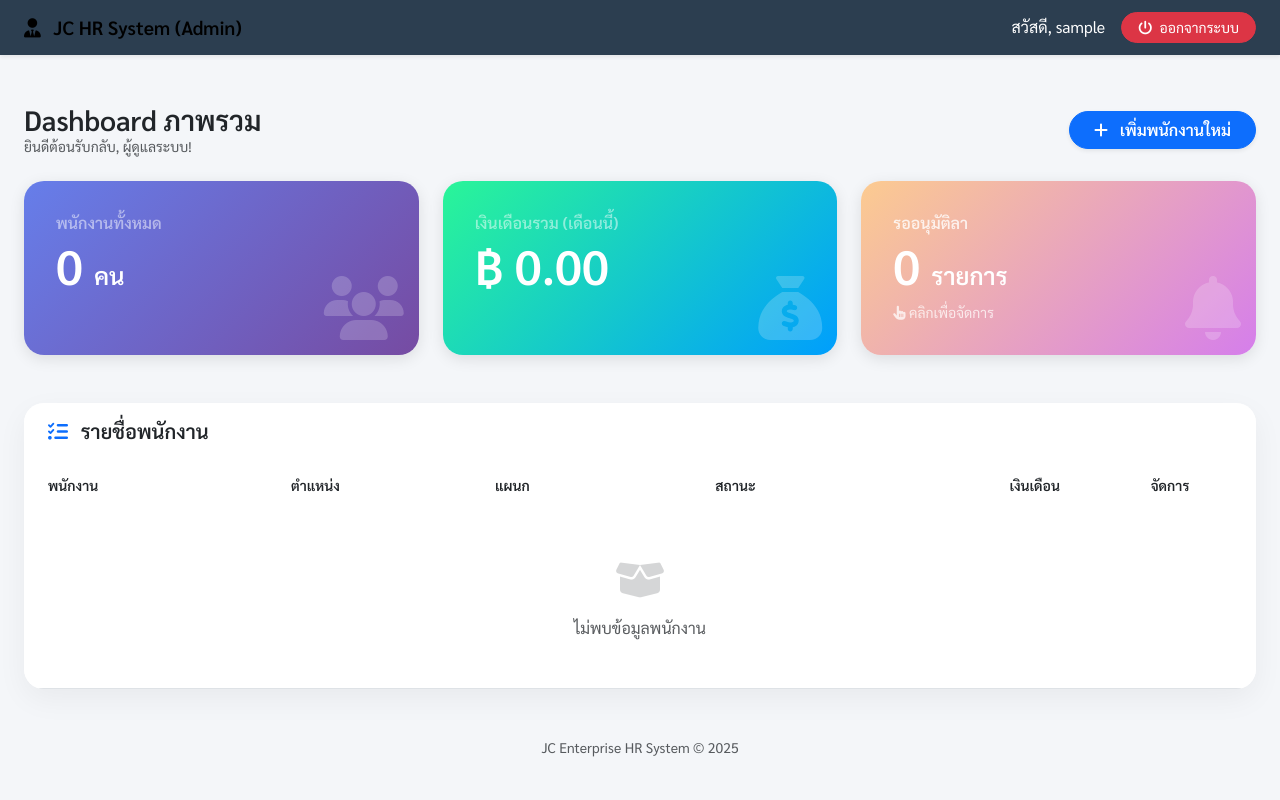
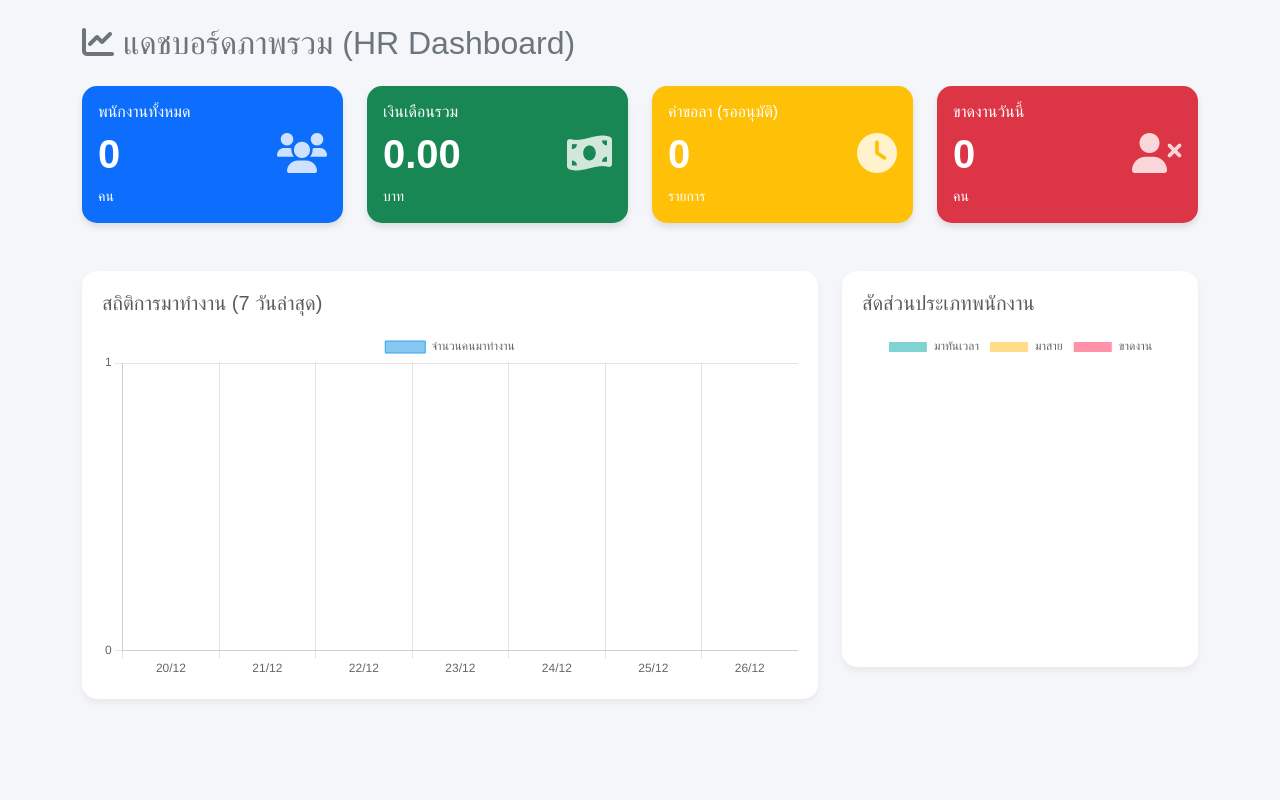
Before and after one commit to JC-Need/django-hr-system, a Django app: page / in a window 1280 px wide. Run offline with Django 5.2, Linux system fonts and the light colour scheme; the visitor is signed in with stand-in values (Sample User, id 1); data that the repository does not hold is empty.

Commit message:
เพิ่มระบบ Dashboard และปุ่มลงเวลา

```diff
--- a/employees/templates/employees/dashboard.html
+++ b/employees/templates/employees/dashboard.html
@@ -1,185 +1,217 @@
-{% extends 'employees/base_dashboard.html' %}
+<!DOCTYPE html>
+<html lang="th">
+<head>
+    <meta charset="UTF-8">
+    <meta name="viewport" content="width=device-width, initial-scale=1.0">
+    <title>HR Dashboard</title>
+    <link href="https://cdn.jsdelivr.net/npm/bootstrap@5.3.0/dist/css/bootstrap.min.css" rel="stylesheet">
+    <link rel="stylesheet" href="https://cdnjs.cloudflare.com/ajax/libs/font-awesome/6.0.0/css/all.min.css">
 
-{% block content %}
-<style>
-    /* การ์ดสถิติ (ไล่สีสวยๆ + มีเงานูนๆ) */
-    .stat-card {
-        border: none;
-        border-radius: 20px;
-        color: white;
-        position: relative;
-        overflow: hidden;
-        transition: transform 0.3s ease, box-shadow 0.3s ease;
-        box-shadow: 0 4px 15px rgba(0,0,0,0.1);
-    }
-    .stat-card:hover {
-        transform: translateY(-5px);
-        box-shadow: 0 10px 25px rgba(0,0,0,0.2);
-    }
+    <style>
+        body { background-color: #f4f6f9; font-family: 'Sarabun', sans-serif; }
+        .card { border: none; border-radius: 15px; box-shadow: 0 4px 6px rgba(0,0,0,0.1); transition: transform 0.2s; }
+        .card:hover { transform: translateY(-5px); }
+        .icon-box { font-size: 2.5rem; opacity: 0.8; }
+        .chart-container { background: white; padding: 20px; border-radius: 15px; box-shadow: 0 4px 6px rgba(0,0,0,0.05); }
+    </style>
+</head>
+<body>
 
-    /* สีไล่ระดับ (Gradient Colors) */
-    .bg-gradient-primary { background: linear-gradient(135deg, #667eea 0%, #764ba2 100%); }
-    .bg-gradient-success { background: linear-gradient(135deg, #2af598 0%, #009efd 100%); }
-    .bg-gradient-warning { background: linear-gradient(135deg, #fccb90 0%, #d57eeb 100%); }
-
-    /* ไอคอนจางๆ ด้านหลังการ์ด */
-    .card-icon-bg {
-        position: absolute;
-        right: 15px;
-        bottom: 15px;
-        font-size: 4rem;
-        opacity: 0.2;
-        color: white;
-    }
-
-    /* ตารางสวยงาม */
-    .card-table {
-        border: none;
-        border-radius: 20px;
-        box-shadow: 0 10px 30px rgba(0,0,0,0.05);
-    }
-    .table-hover tbody tr:hover {
-        background-color: #f8f9ff;
-    }
-
-    /* รูปโปรไฟล์วงกลม */
-    .avatar-circle {
-        width: 45px;
-        height: 45px;
-        border-radius: 50%;
-        object-fit: cover;
-        border: 2px solid #fff;
-        box-shadow: 0 2px 5px rgba(0,0,0,0.1);
-    }
-    .avatar-placeholder {
-        width: 45px;
-        height: 45px;
-        background-color: #e9ecef;
-        color: #adb5bd;
-        border-radius: 50%;
-        display: flex;
-        align-items: center;
-        justify-content: center;
-        font-size: 1.2rem;
-    }
-</style>
-
-<div class="container-fluid py-4 px-4">
-
-    <div class="d-flex align-items-center justify-content-between mb-4">
-        <div>
-            <h3 class="fw-bold text-dark mb-0">Dashboard ภาพรวม</h3>
-            <p class="text-muted small mb-0">ยินดีต้อนรับกลับ, ผู้ดูแลระบบ!</p>
-        </div>
-        <a href="/admin/employees/employee/add/" target="_blank" class="btn btn-primary rounded-pill px-4 shadow-sm fw-bold">
-            <i class="fa-solid fa-plus me-2"></i> เพิ่มพนักงานใหม่
-        </a>
-    </div>
+<div class="container py-4">
+    <h2 class="mb-4 text-secondary"><i class="fas fa-chart-line"></i> แดชบอร์ดภาพรวม (HR Dashboard)</h2>
 
     <div class="row g-4 mb-5">
-        <div class="col-xl-4 col-md-6">
-            <div class="card stat-card bg-gradient-primary h-100 p-3">
-                <div class="card-body position-relative z-1">
-                    <h6 class="text-white-50 text-uppercase fw-bold mb-1">พนักงานทั้งหมด</h6>
-                    <h2 class="display-5 fw-bold mb-0">{{ total_employees }} <span class="fs-4">คน</span></h2>
+        <div class="col-md-3">
+            <div class="card text-white bg-primary h-100">
+                <div class="card-body d-flex justify-content-between align-items-center">
+                    <div>
+                        <h6 class="card-title">พนักงานทั้งหมด</h6>
+                        <h2 class="display-6 fw-bold">{{ total_employees }}</h2> <p class="card-text small">คน</p>
+                    </div>
+                    <div class="icon-box"><i class="fas fa-users"></i></div>
                 </div>
-                <i class="fa-solid fa-users card-icon-bg"></i>
             </div>
         </div>
 
-        <div class="col-xl-4 col-md-6">
-            <div class="card stat-card bg-gradient-success h-100 p-3">
-                <div class="card-body position-relative z-1">
-                    <h6 class="text-white-50 text-uppercase fw-bold mb-1">เงินเดือนรวม (เดือนนี้)</h6>
-                    <h2 class="display-5 fw-bold mb-0">฿ {{ total_salary }}</h2>
+        <div class="col-md-3">
+            <div class="card text-white bg-success h-100">
+                <div class="card-body d-flex justify-content-between align-items-center">
+                    <div>
+                        <h6 class="card-title">เงินเดือนรวม</h6>
+                        <h2 class="display-6 fw-bold">{{ total_salary }}</h2> <p class="card-text small">บาท</p>
+                    </div>
+                    <div class="icon-box"><i class="fas fa-money-bill-wave"></i></div>
                 </div>
-                <i class="fa-solid fa-sack-dollar card-icon-bg"></i>
             </div>
         </div>
 
-        <div class="col-xl-4 col-md-6">
-            <a href="{% url 'leave_approval' %}" class="text-decoration-none">
-                <div class="card stat-card bg-gradient-warning h-100 p-3">
-                    <div class="card-body position-relative z-1">
-                        <h6 class="text-white text-uppercase fw-bold mb-1" style="opacity: 0.8;">รออนุมัติลา</h6>
-                        <h2 class="display-5 fw-bold text-white mb-0">{{ pending_leaves.count }} <span class="fs-4">รายการ</span></h2>
-                        <div class="mt-2 text-white small opacity-75">
-                            <i class="fa-solid fa-hand-pointer"></i> คลิกเพื่อจัดการ
-                        </div>
+        <div class="col-md-3">
+            <div class="card text-white bg-warning h-100">
+                <div class="card-body d-flex justify-content-between align-items-center">
+                    <div>
+                        <h6 class="card-title">คำขอลา (รออนุมัติ)</h6>
+                        <h2 class="display-6 fw-bold">{{ pending_leaves }}</h2> <p class="card-text small">รายการ</p>
                     </div>
-                    <i class="fa-solid fa-bell card-icon-bg"></i>
+                    <div class="icon-box"><i class="fas fa-clock"></i></div>
                 </div>
-            </a>
+            </div>
+        </div>
+
+        <div class="col-md-3">
+            <div class="card text-white bg-danger h-100">
+                <div class="card-body d-flex justify-content-between align-items-center">
+                    <div>
+                        <h6 class="card-title">ขาดงานวันนี้</h6>
+                        <h2 class="display-6 fw-bold">{{ absent_today }}</h2> <p class="card-text small">คน</p>
+                    </div>
+                    <div class="icon-box"><i class="fas fa-user-times"></i></div>
+                </div>
+            </div>
         </div>
     </div>
 
-    <div class="card card-table overflow-hidden">
-        <div class="card-header bg-white py-3 border-0 ps-4">
-            <h5 class="mb-0 fw-bold text-dark"><i class="fa-solid fa-list-check me-2 text-primary"></i> รายชื่อพนักงาน</h5>
+    <div class="row g-4">
+        <div class="col-md-8">
+            <div class="chart-container">
+                <h5 class="text-muted mb-3">สถิติการมาทำงาน (7 วันล่าสุด)</h5>
+                <canvas id="barChart"></canvas>
+            </div>
         </div>
-        <div class="card-body p-0">
-            <div class="table-responsive">
-                <table class="table table-hover align-middle mb-0">
-                    <thead class="bg-light text-secondary small text-uppercase">
-                        <tr>
-                            <th class="ps-4 py-3 border-0">พนักงาน</th>
-                            <th class="py-3 border-0">ตำแหน่ง</th>
-                            <th class="py-3 border-0">แผนก</th>
-                            <th class="py-3 border-0 text-center">สถานะ</th>
-                            <th class="py-3 border-0 text-end pe-4">เงินเดือน</th>
-                            <th class="py-3 border-0 text-center">จัดการ</th>
-                        </tr>
-                    </thead>
-                    <tbody>
-                        {% for emp in employees %}
-                        <tr>
-                            <td class="ps-4 py-3">
-                                <div class="d-flex align-items-center">
-                                    <div class="me-3">
-                                        {% if emp.image %}
-                                            <img src="{{ emp.image.url }}" class="avatar-circle">
-                                        {% else %}
-                                            <div class="avatar-placeholder shadow-sm">
-                                                <i class="fa-solid fa-user"></i>
-                                            </div>
-                                        {% endif %}
-                                    </div>
-                                    <div>
-                                        <div class="fw-bold text-dark">{{ emp.first_name }} {{ emp.last_name }}</div>
-                                        <div class="small text-muted">{{ emp.employee_id|default:"-" }}</div>
-                                    </div>
-                                </div>
-                            </td>
-                            <td><span class="badge bg-light text-dark border fw-normal">{{ emp.position }}</span></td>
-                            <td>{{ emp.department }}</td>
-                            <td class="text-center">
-                                {% if emp.status == 'ACTIVE' %}
-                                    <span class="badge bg-success bg-opacity-10 text-success rounded-pill px-3 py-2 border border-success border-opacity-25">
-                                        <i class="fa-solid fa-circle-check me-1"></i> ปกติ
-                                    </span>
-                                {% else %}
-                                    <span class="badge bg-secondary rounded-pill px-3">{{ emp.get_status_display }}</span>
-                                {% endif %}
-                            </td>
-                            <td class="text-end pe-4 fw-bold text-dark">฿ {{ emp.formatted_salary }}</td>
-                            <td class="text-center">
-                                <a href="{% url 'employee_detail' emp.id %}" class="btn btn-outline-primary btn-sm rounded-pill px-3">
-                                    <i class="fa-regular fa-eye me-1"></i> ดูข้อมูล
-                                </a>
-                            </td>
-                        </tr>
-                        {% empty %}
-                        <tr>
-                            <td colspan="6" class="text-center py-5 text-muted">
-                                <i class="fa-solid fa-box-open fs-1 mb-3 opacity-25"></i><br>
-                                ไม่พบข้อมูลพนักงาน
-                            </td>
-                        </tr>
-                        {% endfor %}
-                    </tbody>
-                </table>
+
+        <div class="col-md-4">
+            <div class="chart-container">
+                <h5 class="text-muted mb-3">สัดส่วนประเภทพนักงาน</h5>
+                <canvas id="pieChart"></canvas>
             </div>
         </div>
     </div>
 </div>
-{% endblock %}
+
+<script src="https://cdn.jsdelivr.net/npm/chart.js"></script>
+
+<script>
+    // --- ตั้งค่ากราฟแท่ง (Bar Chart) ---
+    const ctxBar = document.getElementById('barChart').getContext('2d');
+    new Chart(ctxBar, {
+        type: 'bar',
+        data: {
+            labels: ['จันทร์', 'อังคาร', 'พุธ', 'พฤหัส', 'ศุกร์', 'เสาร์'],
+            datasets: [{
+                label: 'จำนวนคนมาสาย',
+                data: [2, 1, 3, 0, 1, 0], // ข้อมูลสมมติ
+                backgroundColor: 'rgba(54, 162, 235, 0.6)',
+                borderColor: 'rgba(54, 162, 235, 1)',
+                borderWidth: 1
+            }]
+        },
+        options: { responsive: true }
+    });
+
+    // --- ตั้งค่ากราฟวงกลม (Pie Chart) ---
+    const ctxPie = document.getElementById('pieChart').getContext('2d');
+    new Chart(ctxPie, {
+        type: 'doughnut', // แบบโดนัท
+        data: {
+            labels: ['พนักงานประจำ', 'พนักงานชั่วคราว', 'ทดลองงาน'],
+            datasets: [{
+                data: [10, 5, 2], // ข้อมูลสมมติ
+                backgroundColor: [
+                    'rgba(75, 192, 192, 0.7)',
+                    'rgba(255, 206, 86, 0.7)',
+                    'rgba(255, 99, 132, 0.7)'
+                ],
+            }]
+        },
+        options: { responsive: true }
+    });
+<script>
+    // --- ตั้งค่ากราฟแท่ง (Bar Chart) ---
+    const ctxBar = document.getElementById('barChart').getContext('2d');
+    new Chart(ctxBar, {
+        type: 'bar',
+        data: {
+            // รับค่าวันที่จาก Python
+            labels: {{ bar_labels|safe }},
+            datasets: [{
+                label: 'จำนวนคนมาทำงาน',
+                // รับค่าจำนวนคนจาก Python
+                data: {{ bar_data|safe }},
+                backgroundColor: 'rgba(54, 162, 235, 0.6)',
+                borderColor: 'rgba(54, 162, 235, 1)',
+                borderWidth: 1
+            }]
+        },
+        options: {
+            responsive: true,
+            scales: {
+                y: { beginAtZero: true, ticks: { stepSize: 1 } } // แกน Y เริ่มที่ 0 และเพิ่มทีละ 1 คน
+            }
+        }
+    });
+
+    // --- ตั้งค่ากราฟวงกลม (Pie Chart) ---
+    const ctxPie = document.getElementById('pieChart').getContext('2d');
+    new Chart(ctxPie, {
+        type: 'doughnut',
+        data: {
+            labels: ['มาทันเวลา', 'มาสาย', 'ขาดงาน'],
+            datasets: [{
+                // รับค่าสถานะจาก Python
+                data: {{ pie_data|safe }},
+                backgroundColor: [
+                    'rgba(75, 192, 192, 0.7)', // เขียว (ทันเวลา)
+                    'rgba(255, 206, 86, 0.7)', // เหลือง (สาย)
+                    'rgba(255, 99, 132, 0.7)'  // แดง (ขาด)
+                ],
+            }]
+        },
+        options: { responsive: true }
+    });
+</script>
+<script src="https://cdn.jsdelivr.net/npm/chart.js"></script>
+
+<script>
+    // --- ตั้งค่ากราฟแท่ง (Bar Chart) ---
+    const ctxBar = document.getElementById('barChart').getContext('2d');
+    new Chart(ctxBar, {
+        type: 'bar',
+        data: {
+            labels: {{ bar_labels|safe }},
+            datasets: [{
+                label: 'จำนวนคนมาทำงาน',
+                data: {{ bar_data|safe }},
+                backgroundColor: 'rgba(54, 162, 235, 0.6)',
+                borderColor: 'rgba(54, 162, 235, 1)',
+                borderWidth: 1
+            }]
+        },
+        options: {
+            responsive: true,
+            scales: {
+                y: { beginAtZero: true, ticks: { stepSize: 1 } }
+            }
+        }
+    });
+
+    // --- ตั้งค่ากราฟวงกลม (Pie Chart) ---
+    const ctxPie = document.getElementById('pieChart').getContext('2d');
+    new Chart(ctxPie, {
+        type: 'doughnut',
+        data: {
+            labels: ['มาทันเวลา', 'มาสาย', 'ขาดงาน'],
+            datasets: [{
+                data: {{ pie_data|safe }},
+                backgroundColor: [
+                    'rgba(75, 192, 192, 0.7)', // เขียว
+                    'rgba(255, 206, 86, 0.7)', // เหลือง
+                    'rgba(255, 99, 132, 0.7)'  // แดง
+                ],
+            }]
+        },
+        options: { responsive: true }
+    });
+</script>
+</body>
+</html>
+</body>
+</html>
--- a/employees/templates/employees/employee_detail.html
+++ b/employees/templates/employees/employee_detail.html
@@ -137,6 +137,10 @@
                              <i class="fa-solid fa-paper-plane"></i> ยื่นใบลาป่วย/กิจ
                          </a>
 
+                         <a href="{% url 'attendance_action' employee.id %}" class="btn btn-success w-100 mb-2 py-2 fw-bold">
+                             <i class="fas fa-fingerprint"></i> ลงเวลาเข้า/ออกงาน (Check In/Out)
+                        </a>
+
                          <a href="{% url 'employee_payslip' employee.id %}" target="_blank" class="btn btn-primary w-100 fw-bold shadow-sm">
                              <i class="fa-solid fa-print"></i> พิมพ์สลิปเงินเดือน
                          </a>
--- a/employees/views.py
+++ b/employees/views.py
@@ -1,3 +1,6 @@
+from django.db.models import Sum
+import json
+from datetime import timedelta  # เพิ่มตัวนี้เข้ามาด้วยนะครับ
 from django.shortcuts import render, get_object_or_404, redirect
 from django.contrib.auth.decorators import login_required, user_passes_test
 from django.contrib import messages
@@ -19,31 +22,63 @@ def is_admin(user):
     return user.is_superuser
 
 # ==========================================
-# 1. หน้า Dashboard
+# 1. หน้า Dashboard (แก้ไขใหม่: เตรียมทำกราฟสวยๆ)
 # ==========================================
 @login_required
 def dashboard(request):
+    # 1. ป้องกันพนักงานทั่วไป (เหมือนเดิม)
     if not request.user.is_superuser:
         emp = get_employee_from_user(request.user)
         if emp:
             return redirect('employee_detail', emp_id=emp.id)
         else:
-            return render(request, 'employees/login.html', {
-                'form': None,
-                'error': 'บัญชีนี้ไม่มีข้อมูลพนักงานในระบบ (กรุณาติดต่อ HR)'
-            })
+            return render(request, 'employees/login.html', {'form': None, 'error': 'Access Denied'})
 
-    employees = Employee.objects.all()
-    # คำนวณเงินเดือนรวม
-    total_salary = sum(emp.base_allowance for emp in employees if emp.base_allowance)
-    pending_leaves = LeaveRequest.objects.filter(status='PENDING').order_by('-start_date')
+    # 2. เตรียมข้อมูลจริง (Calculations)
+    today = timezone.now().date()
 
+    # --- ข้อมูลการ์ด 4 ใบ ---
+    total_employees = Employee.objects.count()
+
+    # รวมเงินเดือน (ถ้าไม่มีข้อมูลให้เป็น 0)
+    total_salary = Employee.objects.aggregate(Sum('base_allowance'))['base_allowance__sum'] or 0
+
+    pending_leaves = LeaveRequest.objects.filter(status='PENDING').count()
+
+    # ขาดงานวันนี้ (จำนวนพนักงานทั้งหมด - จำนวนคนที่เช็คชื่อวันนี้)
+    present_count = Attendance.objects.filter(date=today).count()
+    absent_today = total_employees - present_count
+
+    # --- ข้อมูลกราฟแท่ง (Bar Chart): สถิติคนมาทำงาน 7 วันย้อนหลัง ---
+    bar_labels = [] # วันที่
+    bar_data = []   # จำนวนคน
+    for i in range(6, -1, -1): # วนลูปย้อนหลัง 6 วัน ถึงวันนี้
+        check_date = today - timedelta(days=i)
+        count = Attendance.objects.filter(date=check_date).count()
+        # แปลงวันที่เป็น text สั้นๆ เช่น "26/12"
+        bar_labels.append(check_date.strftime('%d/%m'))
+        bar_data.append(count)
+
+    # --- ข้อมูลกราฟวงกลม (Pie Chart): สรุปสถานะวันนี้ (มาปกติ / สาย / ขาด) ---
+    # สมมติเวลาเข้างาน 09:00
+    start_work_time = datetime.time(9, 0, 0)
+    late_count = Attendance.objects.filter(date=today, time_in__gt=start_work_time).count()
+    on_time_count = present_count - late_count
+
+    # ส่งข้อมูลเข้ากล่อง Context
     context = {
-        'total_employees': employees.count(),
+        # การ์ด
+        'total_employees': total_employees,
         'total_salary': "{:,.2f}".format(total_salary),
-        'employees': employees,
         'pending_leaves': pending_leaves,
+        'absent_today': absent_today,
+
+        # กราฟ (ต้องแปลงเป็น JSON เพื่อส่งให้ JavaScript อ่าน)
+        'bar_labels': json.dumps(bar_labels),
+        'bar_data': json.dumps(bar_data),
+        'pie_data': json.dumps([on_time_count, late_count, absent_today]),
     }
+
     return render(request, 'employees/dashboard.html', context)
 
 # ==========================================
```
